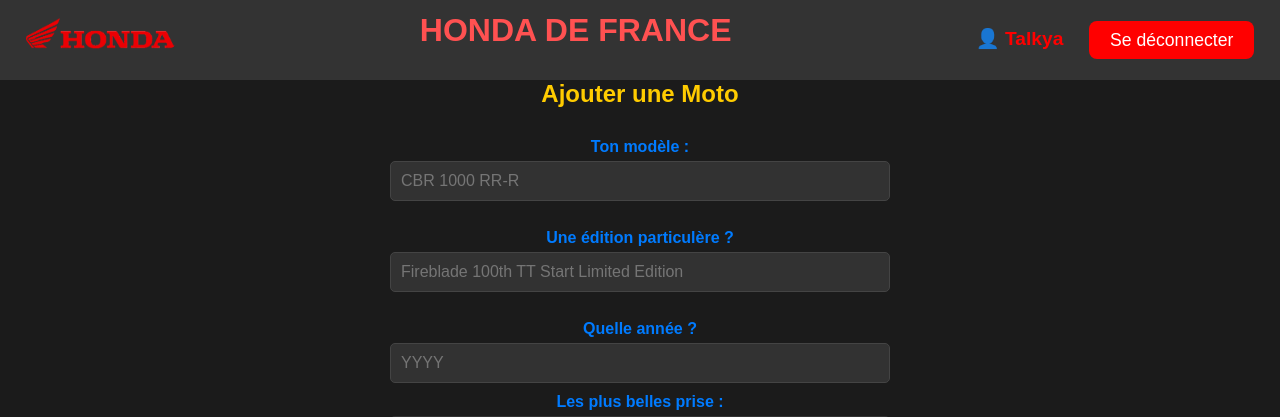
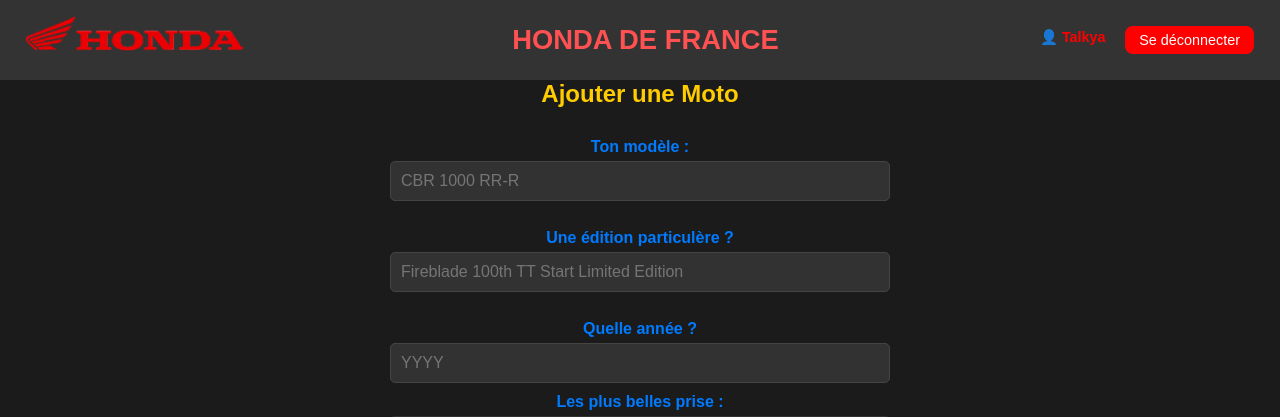
Before and after one commit to tolkya/moto_crud, a PHP site: page /privee/add_moto.php in a window 1280 px wide. Shown: the top 417 px of the page. Run offline with PHP 8.4, Linux system fonts and the light colour scheme; a user stored in the database is signed in; data comes from the database, SQL or seed files in the repository.

Commit message:
css header et moto stop

```diff
--- a/src/moto/assets/css/header.css
+++ b/src/moto/assets/css/header.css
@@ -1,15 +1,17 @@
+/* 🌐 Reset de base */
 * {
     margin: 0;
     padding: 0;
     box-sizing: border-box;
 }
 
+/* 🧭 Header principal */
 header {
     position: fixed;  /* Fixe le header en haut de l'écran */
     top: 0;
     left: 0;
     width: 100%;  /* Le header prend toute la largeur */
-    height: 10dvh; /* Hauteur dynamique = 10% de la hauteur de l'écran */
+    height: 10vh; /* Hauteur fluide = 10% de la hauteur de l'écran */
     display: flex;  /* Active le flexbox pour aligner les éléments */
     justify-content: space-between;  /* Répartit les éléments (gauche, centre, droite) */
     align-items: center;  /* Centre verticalement les éléments */
@@ -17,71 +19,124 @@ header {
     color: white;  /* Texte blanc */
     padding: 0 2vw;  /* Espacement horizontal basé sur la largeur de l'écran */
     z-index: 1000;  /* Met le header au-dessus des autres éléments */
+    flex-wrap: wrap;  /* Permet le retour à la ligne si trop serré */
+    overflow: hidden;  /* Évite que le contenu dépasse */
 }
 
-
+/* 🏍️ Logo du site */
 .logo {
-    text-decoration: none;  /* Supprime le soulignement du lien */
-    color: white;  /* Texte blanc */
-    font-size: 1.4rem; /* Taille du texte en fonction de la base du document */
-    font-weight: bold;  /* Texte en gras */
-    text-align: center;
+    display: flex;               /* Permet de gérer le logo image + texte si besoin */
+    align-items: center;         /* Centre verticalement l'image dans le lien */
+    text-decoration: none;       /* Supprime le soulignement du lien */
+    color: white;                /* Texte blanc */
+    font-size: calc(1.2vh + 1vw); /* Taille fluide en fonction de la taille écran */
+    font-weight: bold;           /* Texte en gras */
+    white-space: nowrap;         /* Évite que le texte se coupe */
+    overflow: hidden;            /* Coupe si ça déborde */
+    text-overflow: ellipsis;     /* Ajoute "..." si le texte dépasse */
+    max-width: 30vw;             /* ⚠️ Empêche le bloc logo de prendre trop de place */
 }
 
+/* 📷 Image du logo Honda */
 .logo-img {
-    height: 4dvh;
+    height: 4.5vh;               /* Taille fluide selon la hauteur d'écran */
+    max-height: 50px;            /* Évite qu’elle devienne énorme */
+    width: auto;                 /* Préserve les proportions */
+    margin-right: 0.5vw;         /* Petit espace si on ajoute du texte à droite */
+    flex-shrink: 0;              /* ⚠️ Ne pas écraser l’image si l’espace manque */
 }
 
+/* 🌟 Effet visuel au survol */
 a:hover {
     text-shadow: 2px 2px 4px rgba(252, 0, 0, 0.842);
-  }
+}
 
+/* 🌈 Animation du titre */
 @keyframes colorChange {
     0% { color: #0004ff; }
     50% { color: #ffffff; }
     100% { color: #ff0000; }
 }
+
+/* 🎯 Titre central animé */
 h2#title {
-    flex: 1;  /* Permet au titre de prendre toute la place restante */
+    flex: 1;  /* Prend l’espace restant */
     text-align: center;  /* Centre le texte */
-    font-size: 4dvh; /* Ajuste la taille pour être plus visible */
+    font-size: calc(1.5vh + 1.2vw); /* Fluide en fonction de la fenêtre */
     font-weight: bold;
     text-transform: uppercase;
     animation: colorChange 2s infinite alternate;
+    margin: 0 1vw;
+    white-space: nowrap; /* Empêche de passer à la ligne */
+    overflow: hidden; /* Coupe si trop long */
+    text-overflow: ellipsis; /* Ajoute "..." si dépasse */
 }
 
+/* 🔐 Conteneur des boutons d'authentification */
 .auth {
-    display: flex;  /* Active le flexbox pour aligner les boutons horizontalement */
-    gap: 2vw; /* Ajoute un espacement entre les boutons */
+    display: flex;
+    flex-wrap: wrap; /* Permet retour à la ligne si l’espace est trop petit */
+    gap: 1.5vw;
+    justify-content: flex-end;
+    max-width: 100%; /* Empêche de dépasser du header */
 }
 
-
+/* 🙋‍♂️ Nom d'utilisateur affiché */
 .username {
     text-decoration: none;
     font-weight: bold;
     color: #ff0000;
-    font-size: 1.2rem;
-    margin-top: 0.4rem;
+    font-size: calc(1vh + 0.5vw); /* Taille fluide adaptée */
+    margin-top: 0.2rem;
+    white-space: nowrap;
 }
 
-
-
+/* 🔘 Boutons de connexion/inscription */
 .btn {
-    text-decoration: none; /* Supprime le soulignement */
-    color: white; /* Texte blanc */
-    background: #ff0000; /* Couleur bleue */
-    padding: 0.5em 1.2em; /* Ajoute un padding fluide */
-    border-radius: 0.5rem; /* Arrondit les bords */
-    font-size: 1.1rem; /* Ajuste la taille du texte */
+    text-decoration: none;
+    color: white;
+    background: #ff0000;
+    padding: 0.4em 1em;
+    border-radius: 0.5rem;
+    font-size: calc(1vh + 0.5vw); /* Taille fluide du texte */
+    white-space: nowrap;
 }
 
 .btn:hover {
-    background: #b30000; /* Change la couleur au survol */
+    background: #b30000;
 }
 
+/* 📏 Padding top pour éviter que le contenu soit caché sous le header */
+body {
+    padding-top: 10vh;
+    font-size: 1rem;
+}
 
-/* Ajoute un padding en haut pour éviter que le contenu soit caché sous le header */
-body {
-    padding-top: 10dvh; /* Décale le contenu sous le header */
-    font-size: 1rem; /* Définit une base pour éviter les variations */
+/* 📱 Responsive spécifique aux petits écrans */
+@media screen and (max-width: 600px), screen and (max-height: 400px) {
+    header {
+        flex-direction: column;
+        height: auto; /* Permet au header de s'adapter à son contenu */
+        padding: 1vh 2vw;
+    }
+
+    h2#title {
+        font-size: 5vw;
+        margin: 0.5vh 0;
+    }
+
+    .auth {
+        justify-content: center;
+        gap: 1vw;
+        padding-top: 0.5vh;
+    }
+
+    .btn, .username {
+        font-size: 0.9rem;
+        padding: 0.4em 0.8em;
+    }
+
+    .logo-img {
+        height: 4vh;
+    }
 }
--- a/src/moto/public/moto_list.php
+++ b/src/moto/public/moto_list.php
@@ -6,7 +6,7 @@ session_start();
 require '../appel/pdo.php';
 
 // Définit le nombre de motos par page
-$limit = 6;
+$limit = 9;
 
 // Récupère le numéro de la page depuis POST, si il est défini et numérique, sinon par défaut 1
 $page = isset($_POST['page']) && is_numeric($_POST['page']) ? (int)$_POST['page'] : 1;
```
Also changed, not shown: src/moto/assets/css/moto.css (+3 -4 lines).
